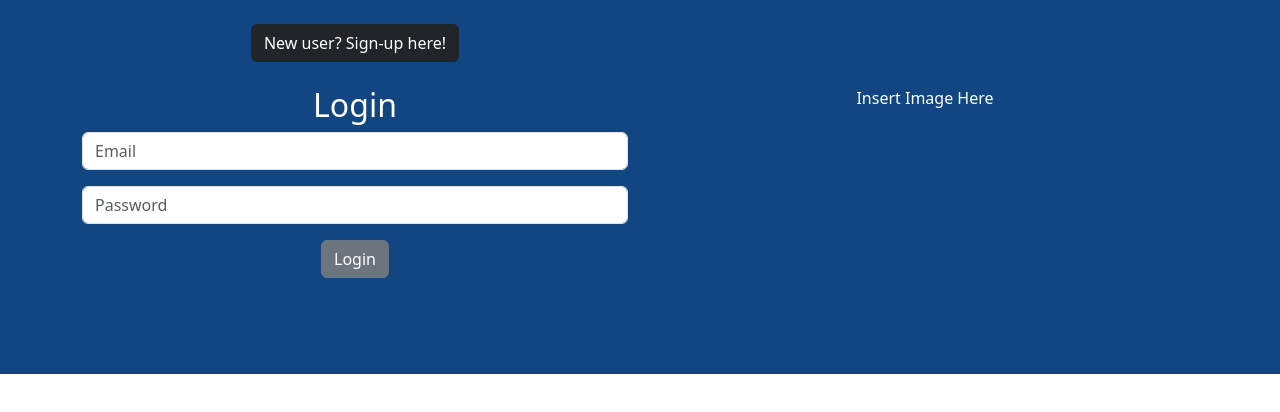
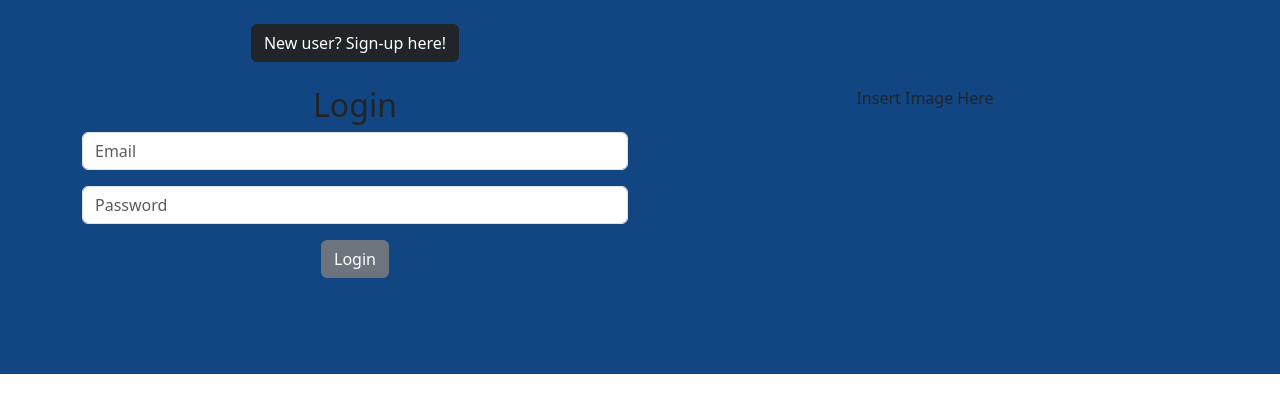
Before and after one commit to nisequence/Dollar-Divider, a React (Create React App) app in the folder client/dollar-divider/: page / in a window 1280 px wide. Shown: the top 412 px of the page. Built offline with nearby package versions, Linux system fonts and the light colour scheme.

Commit message:
changed default text to black so that title for Bills component was visible - NS

```diff
--- a/client/dollar-divider/src/App.css
+++ b/client/dollar-divider/src/App.css
@@ -1,7 +1,7 @@
 .App {
   text-align: center;
   background-color: rgba(0, 57, 122, 0.932);
-  color: white;
+  color: black,
 }
 
 .DashBody {
```
